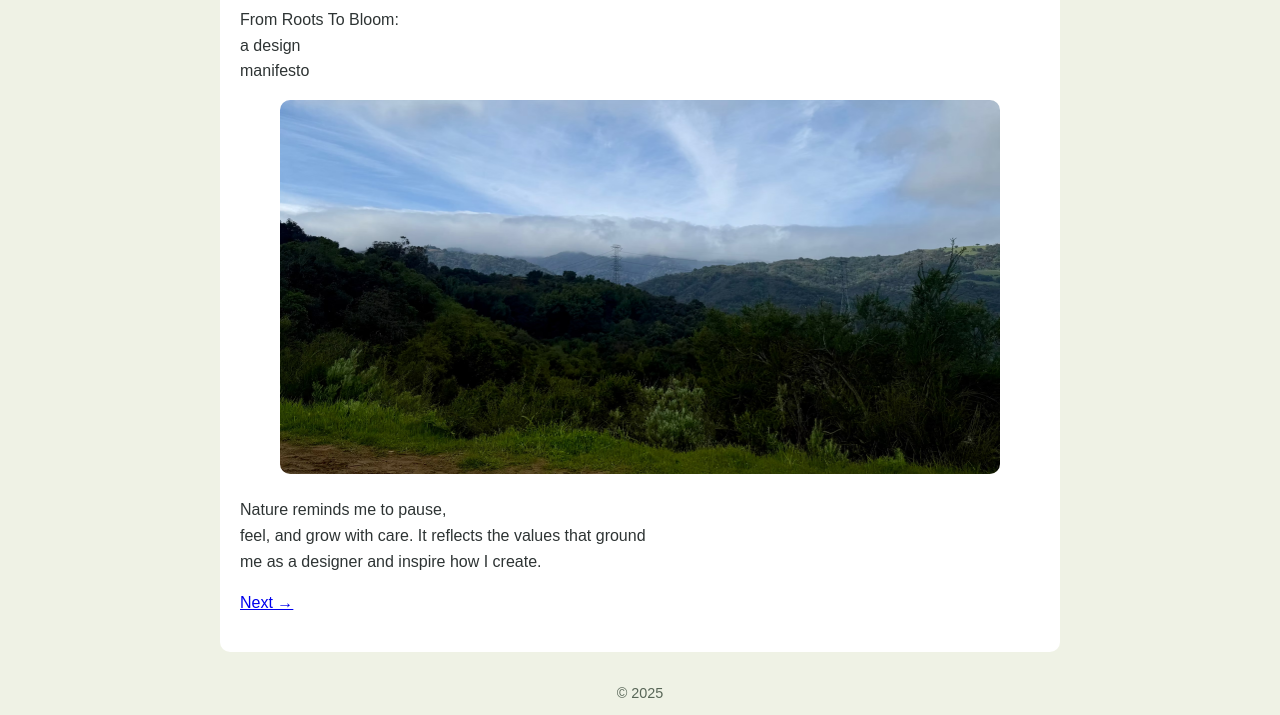
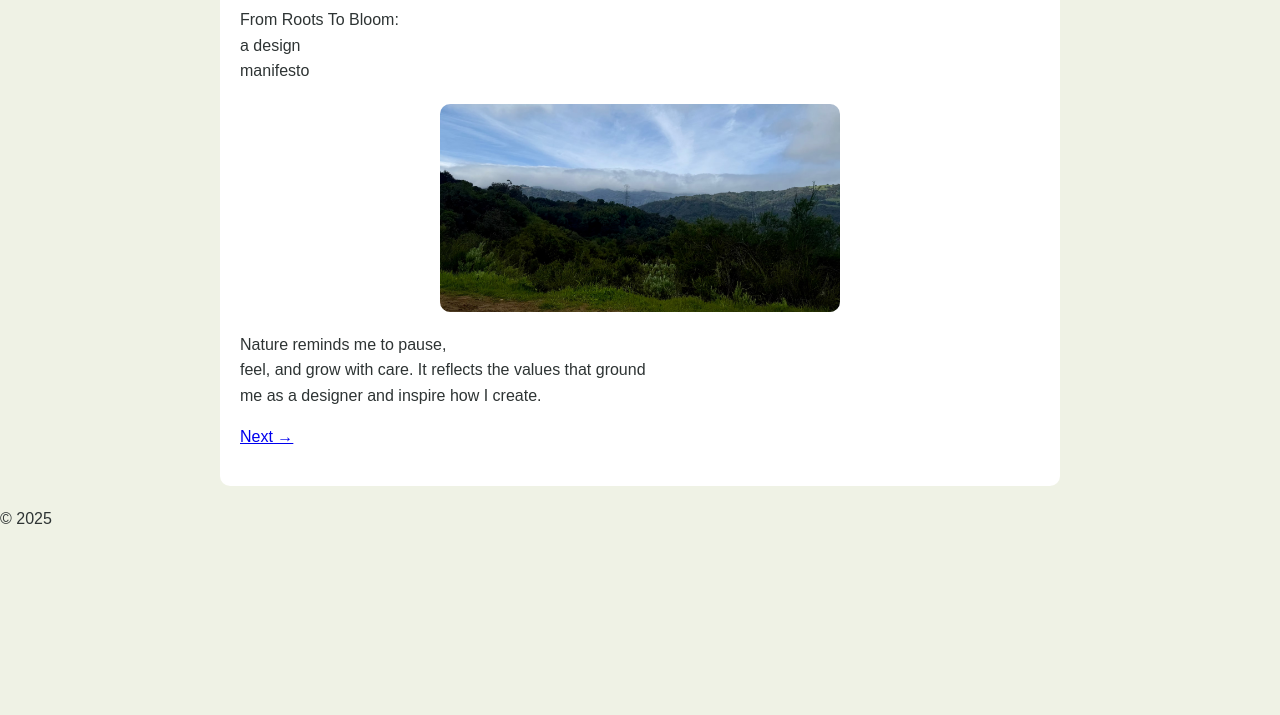
Before and after one commit to hs5617/ART74, a plain HTML site: page index.html in a window 1280 px wide. Shown: the part 198-913 px from the top of the page. After the commit the page ends 800 px from the top, so only its background shows below. Drawn offline with Linux system fonts and the light colour scheme.

Commit message:
Update style.css

```diff
--- a/style.css
+++ b/style.css
@@ -41,8 +41,11 @@ main {
   border-radius: 10px;
 }
 figure img {
-  width: 100%;
+  width: 400px;
   border-radius: 10px;
+  display: block;
+  margin: 20px auto;
+}
 }
 footer {
   text-align: center;
```
